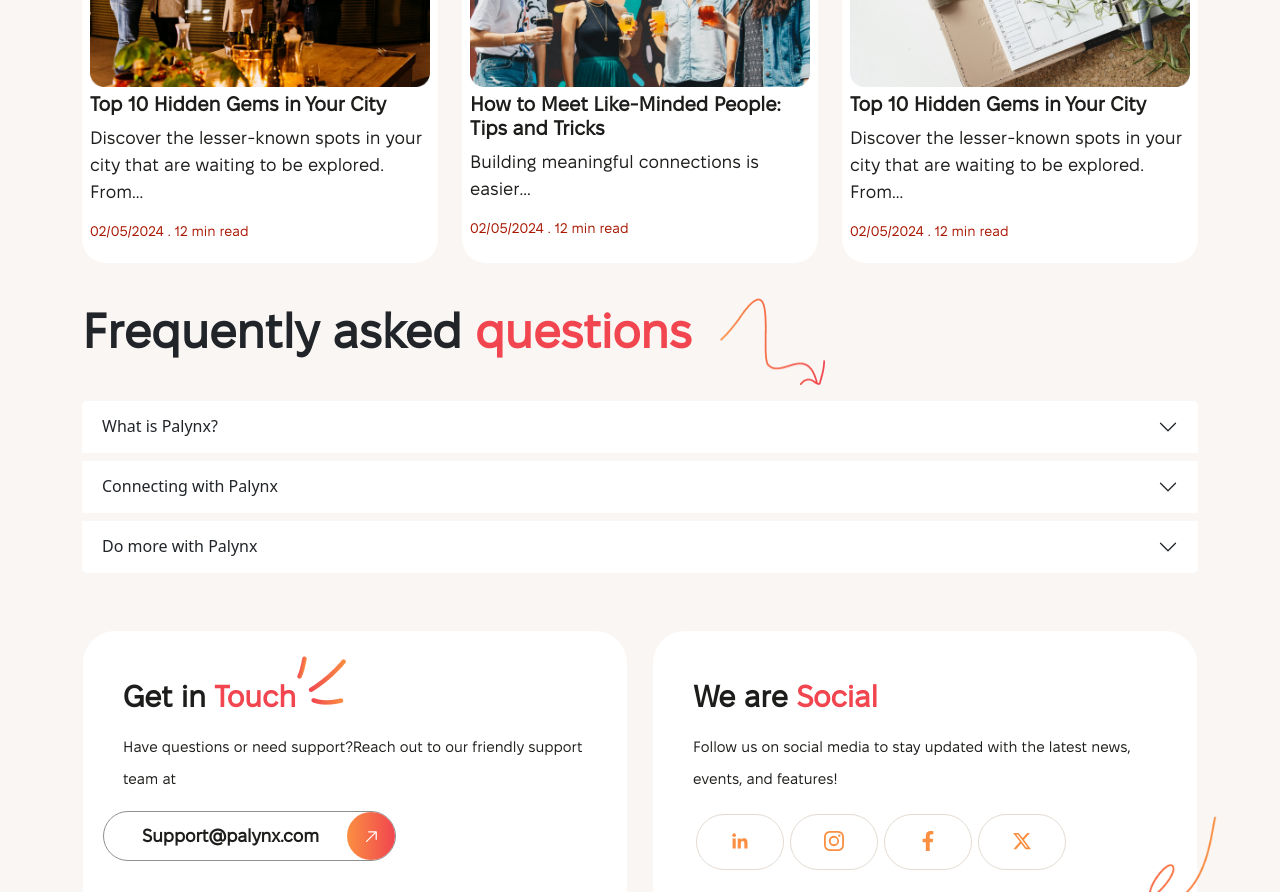
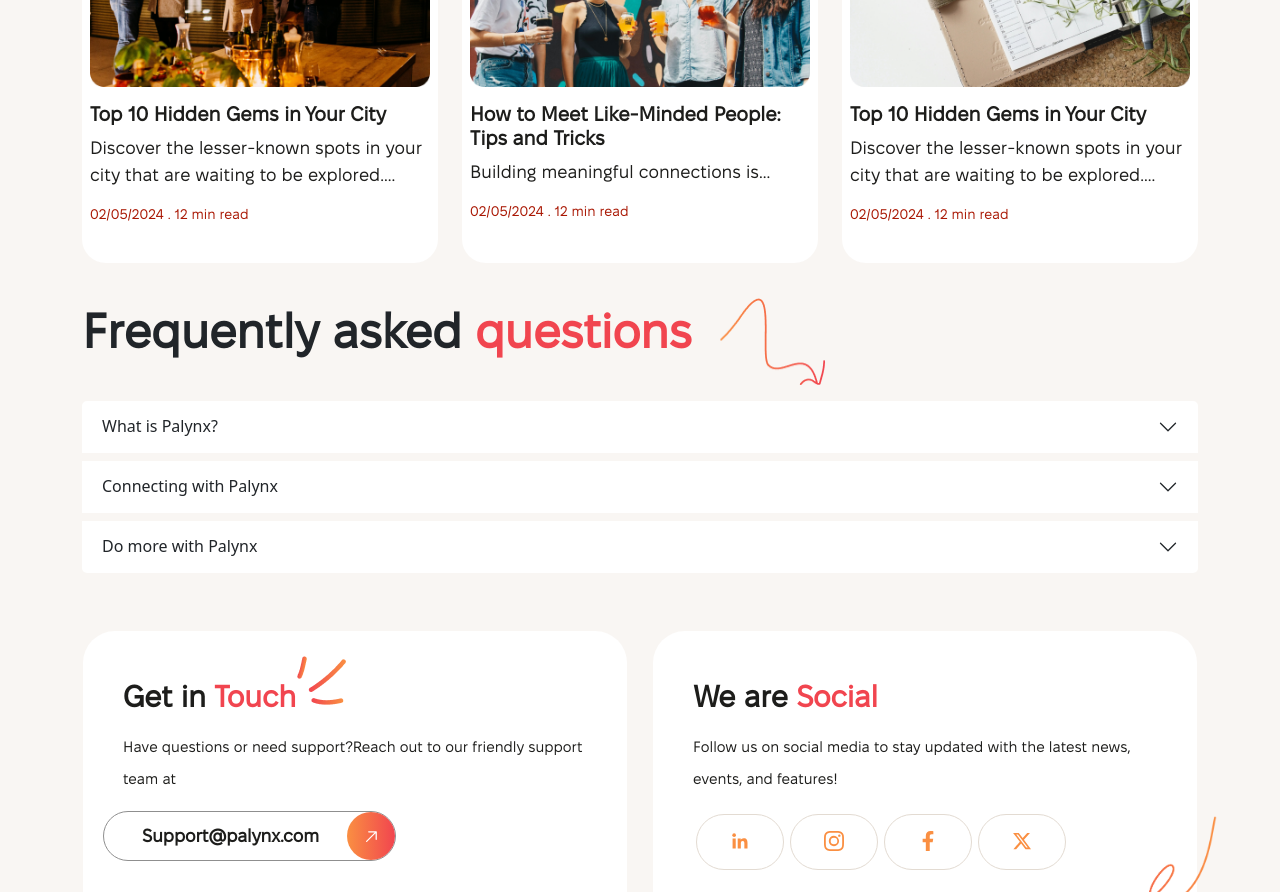
Before and after one commit to Earthpasserby/palynxx, a React (Create React App) app: page / in a window 1280 px wide. Shown: the part 4020-4912 px from the top of the page. Built offline with nearby package versions, Linux system fonts and the light colour scheme.

Commit message:
homepage updates

```diff
--- a/src/App.css
+++ b/src/App.css
@@ -1105,15 +1105,42 @@
     font-size: 20px;
     font-weight: 600;
     color: #1d1d1b;
-    margin-top: 5px;
+    margin-top: 15px;
+  }
+   .discoverp1 h6 {
+    font-family: Fixel Text;
+    font-size: 20px;
+    font-weight: 600;
+    color: #1d1d1b;
+    margin-top: 15px;
   }
   .discoverp p {
     font-family: Fixel Text;
     font-size: 18px;
     font-weight: 400;
     color: #1d1d1b;
+     display: -webkit-box;
+  -webkit-line-clamp: 2;
+  -webkit-box-orient: vertical;
+  overflow: hidden;
+  }
+    .discoverp1  p {
+    font-family: Fixel Text;
+    font-size: 18px;
+    font-weight: 400;
+    color: #1d1d1b;
+     display: -webkit-box;
+  -webkit-line-clamp: 1;
+  -webkit-box-orient: vertical;
+  overflow: hidden;
   }
   .discoverp pre {
+    font-family: Fixel Text;
+    font-size: 14px;
+    font-weight: 500;
+    color: #a91703;
+  }
+  .discoverp1 pre {
     font-family: Fixel Text;
     font-size: 14px;
     font-weight: 500;
--- a/src/Home.jsx
+++ b/src/Home.jsx
@@ -64,9 +64,6 @@
   };
 
   const [expanded, setExpanded] = useState(false);
-
-
-
 
   return (
     <>
@@ -505,9 +502,13 @@
                     alt="palynx-img"
                     className="img-fluid pitch"
                   />
-                  <div className="discoverp">
+                  <div className="discoverp1">
                     <h6>How to Meet Like-Minded People: Tips and Tricks</h6>
-                    <p>Building meaningful connections is easier...</p>
+                    <p>
+                      Building meaningful connections is easier than you think.
+                      Learn how to find and connect with individuals who share
+                      your interests and passions.
+                    </p>
                     <pre>02/05/2024 . 12 min read</pre>
                   </div>
                 </div>
```
Lines whose indentation alone changed are shown as unchanged.
